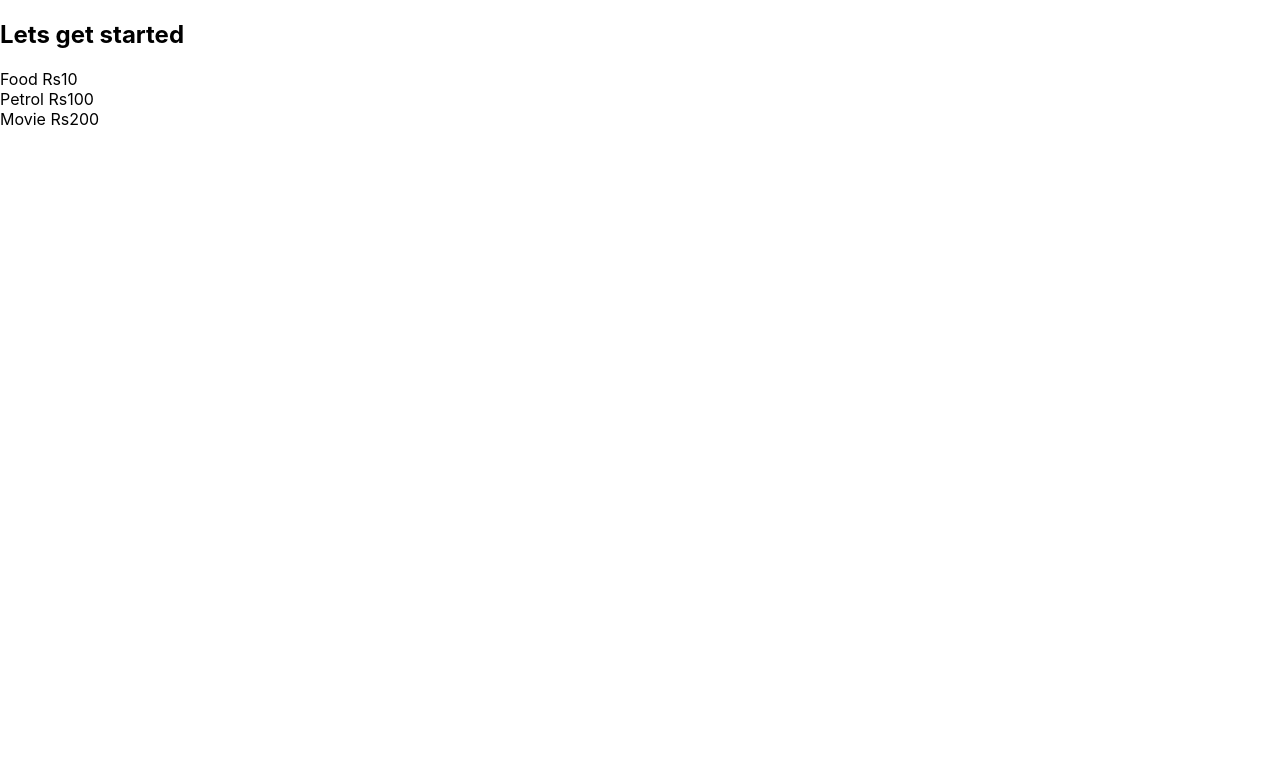
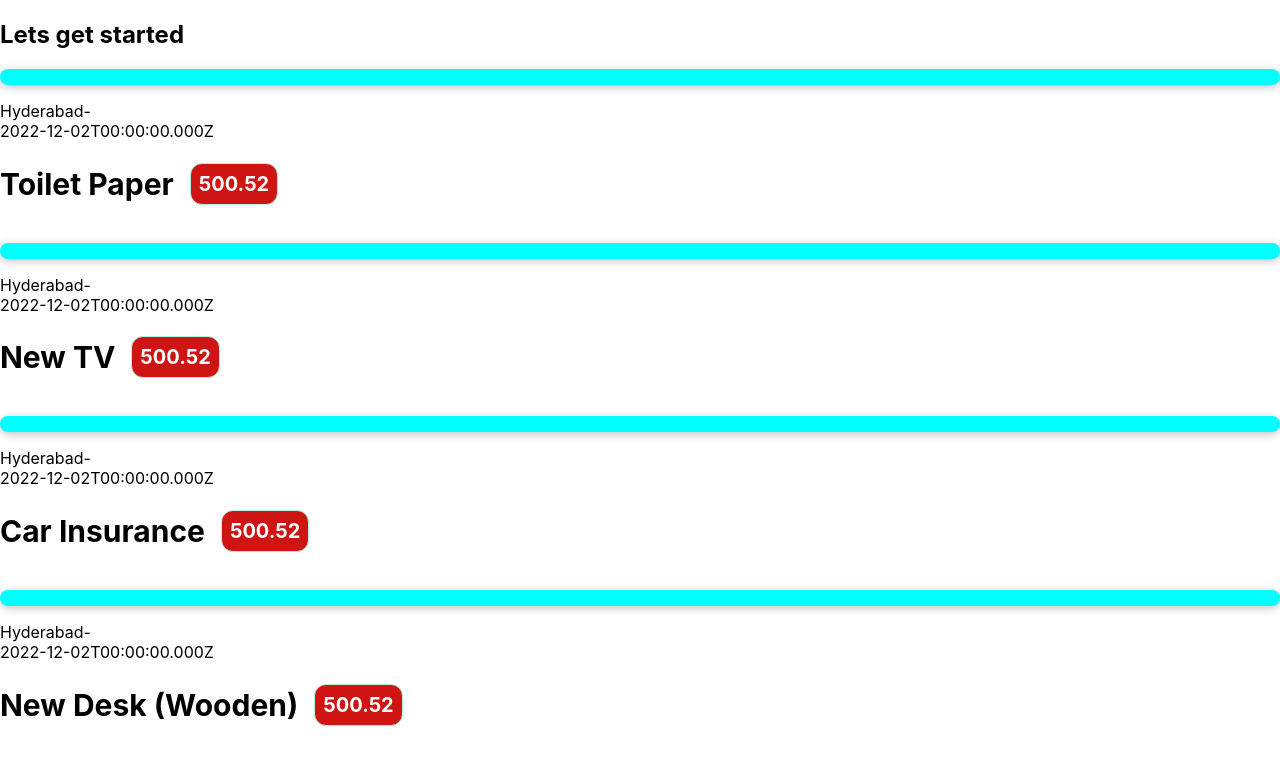
Before and after one commit to ArunKumarKarukolla/Expensive-item, a React (Create React App) app: page / in a window 1280 px wide. Shown: the top 764 px of the page. Built offline with nearby package versions, Linux system fonts and the light colour scheme.

Commit message:
first commit

```diff
--- a/src/App.js
+++ b/src/App.js
@@ -1,10 +1,45 @@
 import ExpensiveItem from './components/ExpensiveItem';
 
 function App() {
+  const expenses = [
+    {
+      id: 'e1',
+      title: 'Toilet Paper',
+      amount: 94.12,
+      date: new Date(2020, 7, 14),
+    },
+    { id: 'e2', title: 'New TV', amount: 799.49, date: new Date(2021, 2, 12) },
+    {
+      id: 'e3',
+      title: 'Car Insurance',
+      amount: 294.67,
+      date: new Date(2021, 2, 28),
+    },
+    {
+      id: 'e4',
+      title: 'New Desk (Wooden)',
+      amount: 450,
+      date: new Date(2021, 5, 12),
+    },
+  ];
   return (
     <div>
       <h2>Lets get started </h2>
-      <ExpensiveItem></ExpensiveItem>
+      {expenses.map((expenses)=>{
+        return(
+          <ExpensiveItem
+          title={expenses.title}
+          location={expenses.location}
+          amount={expenses.amount}
+          date={expenses.date}
+          key={expenses.id}
+          ></ExpensiveItem>
+
+        );
+    })}
+
+
+
     </div>
   );
 }
--- a/src/components/ExpensiveItem.js
+++ b/src/components/ExpensiveItem.js
@@ -1,10 +1,21 @@
-function ExpensiveItem(){
+import './ExpensiveItems.css';
+
+
+function ExpensiveItem(props){
+    const expensiveDate=new Date(2022,11,2);
+    const expensiveTitle='Car Insure';
+    const expensiveAmount='500.52';
+    const LocationOfExpenditure='Hyderabad';
+
     return(
         <div>
-            <div>Food Rs10</div>
-            <div>
-                <div>Petrol Rs100</div>
-                <div>Movie Rs200</div>
+            <div className='expensive-item'></div>
+            <div>{LocationOfExpenditure}-</div>
+            <div>{expensiveDate.toISOString()}</div>
+            <div className='expensive-item__description'>
+                <h2>{props.title}</h2>
+                <div className='expensive-item__price'>{expensiveAmount}</div>
+
             </div>
         </div>
 
--- /dev/null
+++ b/src/components/ExpensiveItems.css
@@ -0,0 +1,53 @@
+.expensive-item{
+    display: flex;
+    justify-content: space-between;
+    align-items: center;
+    box-shadow: 0 2px 8px rgba(0, 0, 0, 0.25);
+    padding: 0.5rem;
+    margin: 1rem 0;
+    border-radius: 12px;
+    background-color: aqua;
+}
+
+.expensive-item__description{
+    display: flex;
+    flex-direction: column;
+    gap: 1rem;
+    align-items: flex-end;
+    flex-flow: column-reverse;
+    justify-content: flex-start;
+    flex: 1;
+}
+.expensive-item h2{
+    color:black;
+    font-size: 1rem;
+    flex:1;
+    margin: 0 1rem;
+    color: brown;
+}
+
+.expensive-item__price{
+    font-size: 1rem;
+    font-weight: bold;
+    color: rgb(255, 255, 255);
+    background-color: rgb(207, 20, 20);
+    border: 1px solid rgb(179, 245, 225);
+    padding: 0.5rem;
+    border-radius: 12px;
+}
+@media(min-width:180px){
+    .expensive-item__description{
+        flex-direction: row;
+        align-items: center;
+        justify-content: flex-start;
+        flex: 1;
+    }
+}
+    .expensive-item__description{
+        font-size: 1.25rem;
+
+
+    }
+    .expensive-item__price{
+        font-size: 1.25rem;
+    }
```
